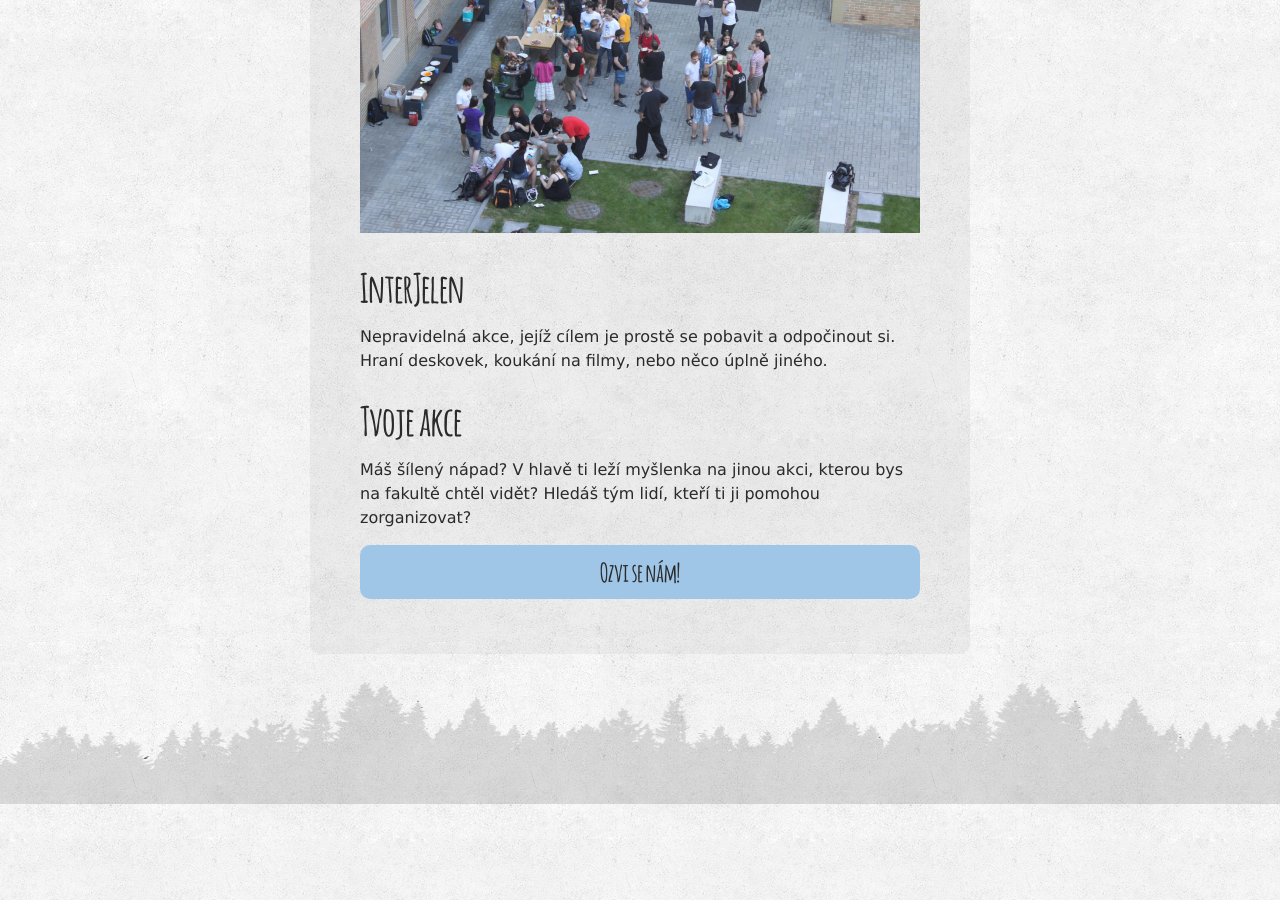
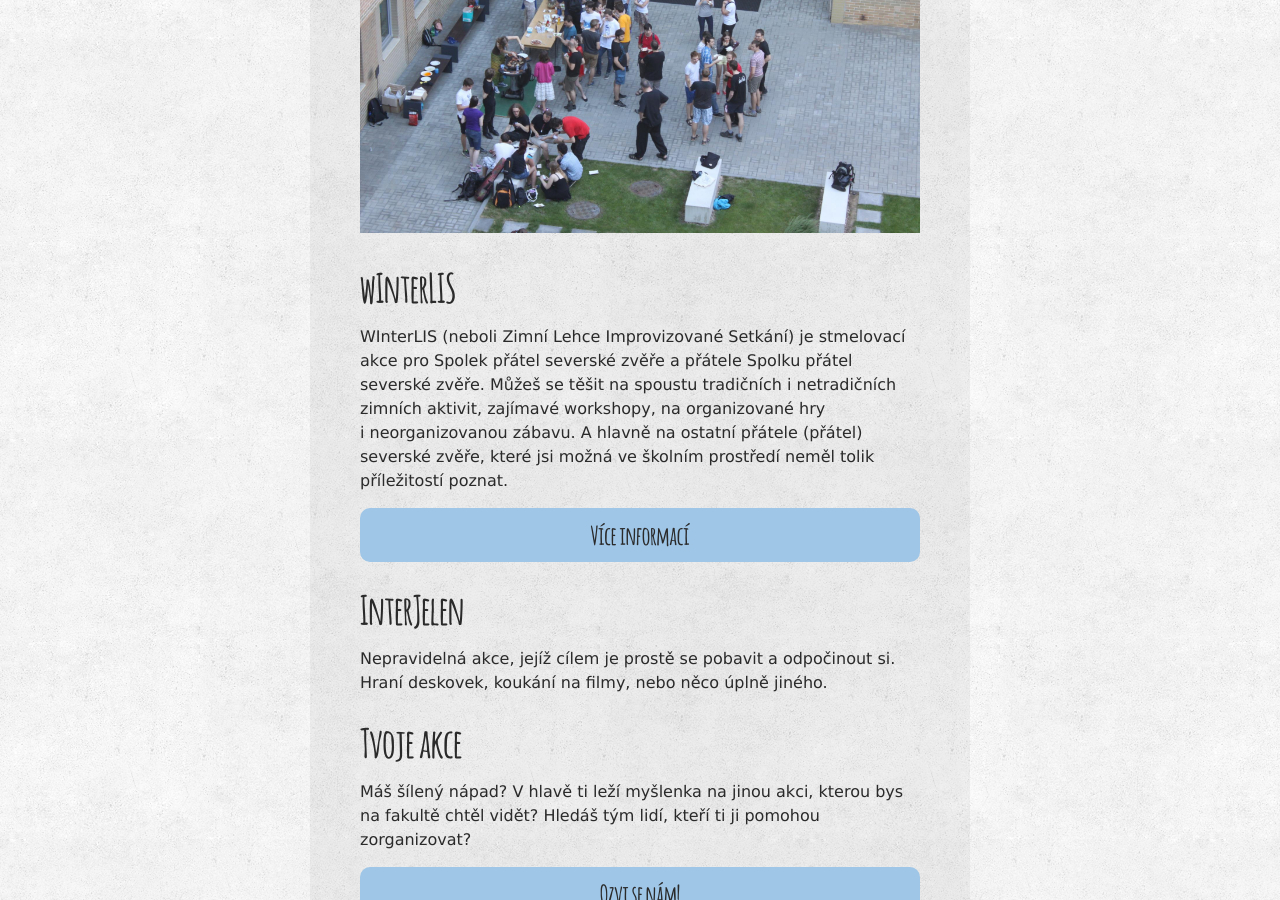
Before and after one commit to zverinec/zverinec-web, a Jekyll site: the page built from _pages/events.md, in a window 1280 px wide and 900 px high, scrolled down 4961 px. Built offline with Jekyll 4.4.1, drawn with Linux system fonts in a browser that asks for light colours; comment, search, counter and statistics services are not loaded.

Commit message:
Add wInterLIS to events.

```diff
--- a/_pages/events.md
+++ b/_pages/events.md
@@ -100,6 +100,18 @@ Grilování, kytara a volná zábava. Vítán je každý přítel fakulty.
 
 <img src="/img/gril.jpg" alt="Gril" />
 
+## wInterLIS
+
+WInterLIS (neboli Zimní Lehce Improvizované Setkání) je stmelovací akce pro
+Spolek přátel severské zvěře a přátele Spolku přátel severské zvěře. Můžeš se
+těšit na spoustu tradičních i netradičních zimních aktivit, zajímavé workshopy,
+na organizované hry i neorganizovanou zábavu. A hlavně na ostatní přátele
+(přátel) severské zvěře, které jsi možná ve školním prostředí neměl tolik
+příležitostí poznat.
+
+<a class="btn btn-large" href="/winterlis23">Více informací</a>
+
+
 ## InterJelen
 
 Nepravidelná akce, jejíž cílem je prostě se pobavit a odpočinout si. Hraní
```
